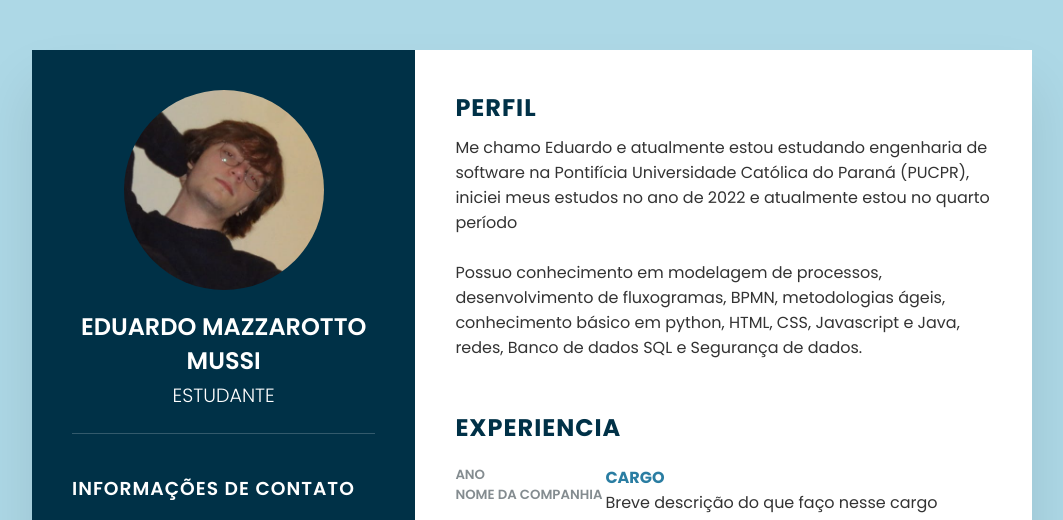
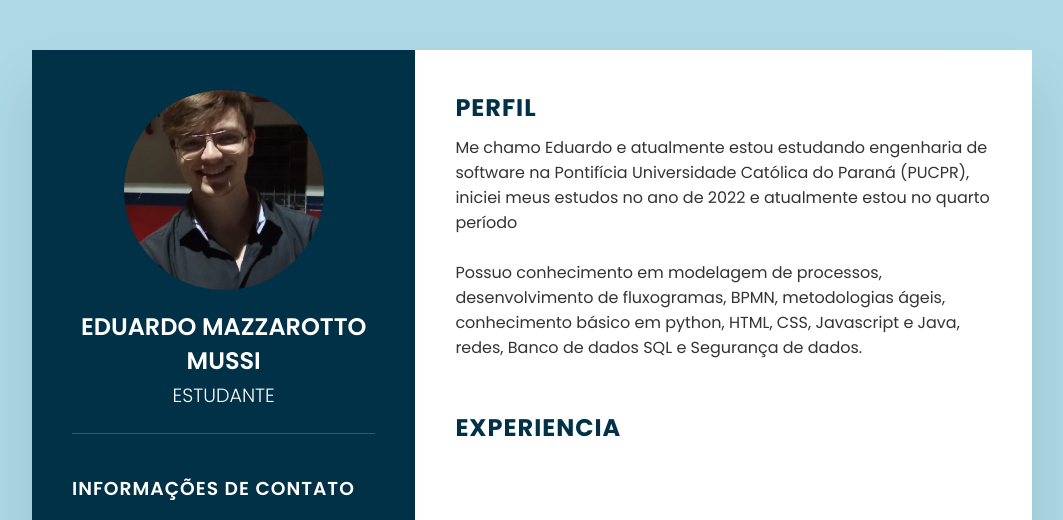
Before and after one commit to EdMussi/Curriculo, a plain HTML site: page index.html in a window 1280 px wide. Shown: the top 520 px of the page, without its empty margins (108-1171 px from the left). Drawn offline with Linux system fonts and the light colour scheme.

Commit message:
LittleChanges

```diff
--- a/index.html
+++ b/index.html
@@ -12,7 +12,7 @@
         <div class="left_Side">
             <div class="profileText">
                 <div class="imgBx">
-                    <img src="eu.jpeg">
+                    <img src="eu.png">
                 </div>
                 <h2>Eduardo Mazzarotto Mussi<br><span>Estudante</h2>
             </div>
@@ -100,12 +100,12 @@
                 <h2 class="title2">Experiencia</h2>
                 <div class="box">
                     <div class="year_company">
-                        <h5>Ano</h5>
-                        <h5>Nome da companhia</h5>
+                        <h5> </h5>  <!--Ano-->
+                        <h5> </h5> <!--NomeDaCompanhia-->
                     </div>
                     <div class="text">
-                        <h4>Cargo</h4>
-                        <p>Breve descrição do que faço nesse cargo</p>
+                        <h4> </h4> <!--Cargo-->
+                        <p> </p> <!--Breve descrição do cargo-->
                     </div>
                 </div>
             </div>
```
Also changed, not shown: eu.png (added).
